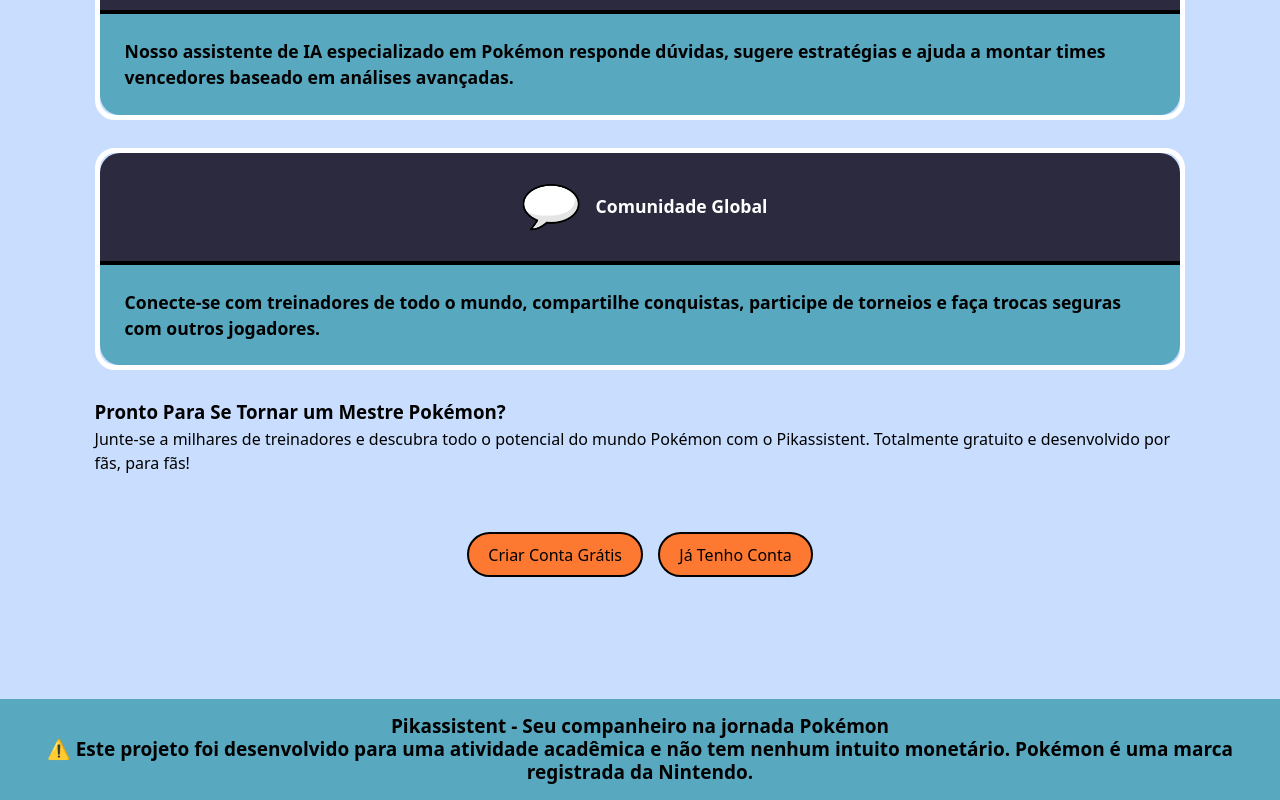
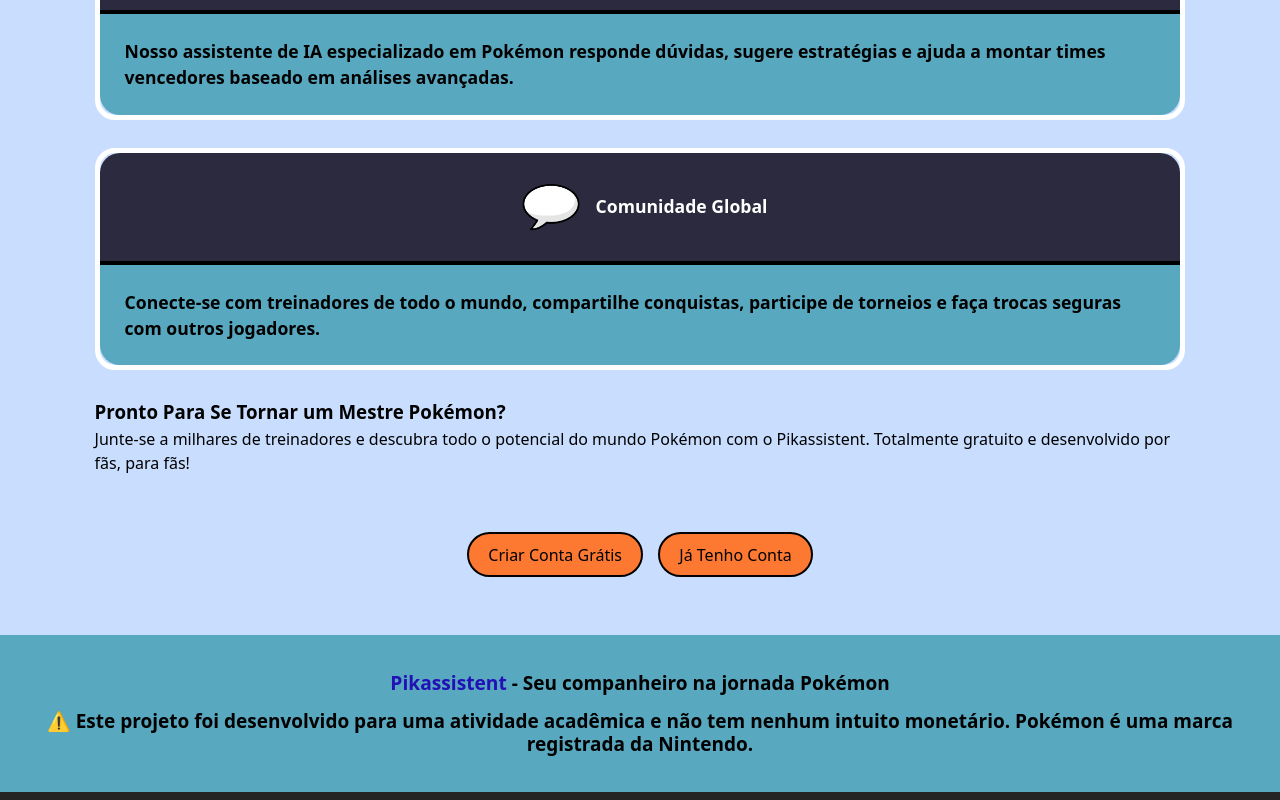
Before and after one commit to HostinsVi/Pikassistent, a React (Vite) app in the folder project/: page / in a window 1280 px wide. Shown: the part 1692-2492 px from the top of the page. Built offline with nearby package versions, Linux system fonts and the light colour scheme; no server answers.

Commit message:
fix: changed the layout of the footer from the landingPage

```diff
--- a/project/src/pages/landingPage/landingPage.css
+++ b/project/src/pages/landingPage/landingPage.css
@@ -10,7 +10,6 @@
   display: flex;
   flex-direction: column;
   justify-content: center;
-  gap: 8vh;
 }
 
 .landingPage_container footer {
@@ -76,7 +75,9 @@
   display: flex;
   flex-direction: column;
   justify-content: space-between;
+  margin-bottom: 8vh;
 }
+
 .presentation_container p,
 .presentation_container h2,
 .presentation_container button {
@@ -282,7 +283,22 @@
   animation: forwards secondaryCta_reverseTransition 0.25s;
 }
 
+.footer-content {
+  display: flex;
+  flex-direction: column;
+  gap: 15px;
+  padding: 2.5vh 0;
+}
 
+.footer-info p {
+  color: black;
+  font-size: 1.1rem;
+}
+
+.footer-info p span{
+  color: #2111b6;
+  font-size: 1.2rem;
+}
 
 @media (max-width: 800px) {
   .pikassistentIntro_container {
```
